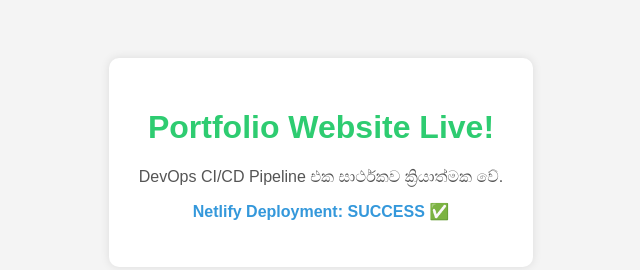
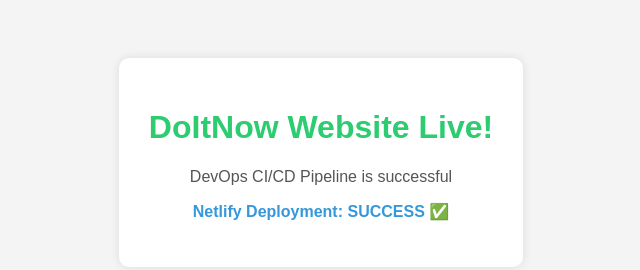
Before and after one commit to ayodhyaranathunge/todo-app-devops, a website: page index.html in a window 1280 px wide. Shown: the whole page, without its empty margins (319-959 px from the left). Drawn offline with Linux system fonts and the light colour scheme.

Commit message:
remake index code

```diff
--- a/index.html
+++ b/index.html
@@ -3,7 +3,7 @@
 <head>
     <meta charset="UTF-8">
     <meta name="viewport" content="width=device-width, initial-scale=1.0">
-    <title>Portfolio - DevOps Test</title>
+    <title>DoItNow</title>
     <style>
         body {
             font-family: Arial, sans-serif;
@@ -25,8 +25,8 @@
 </head>
 <body>
     <div class="container">
-        <h1>Portfolio Website Live!</h1>
-        <p>DevOps CI/CD Pipeline එක සාර්ථකව ක්‍රියාත්මක වේ.</p>
+        <h1>DoItNow Website Live!</h1>
+        <p>DevOps CI/CD Pipeline is successful</p>
         <p class="status">Netlify Deployment: SUCCESS ✅</p>
     </div>
 </body>
```
